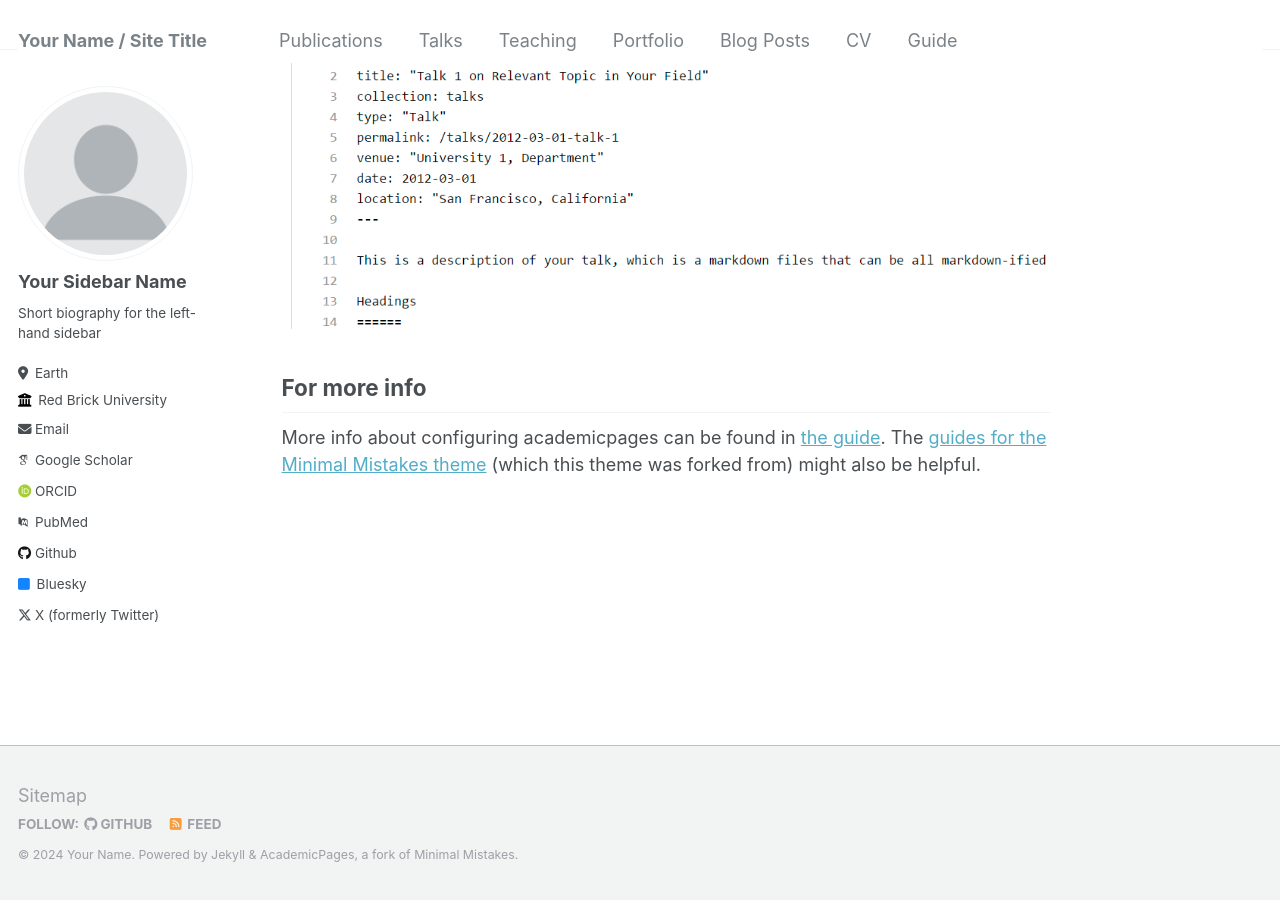
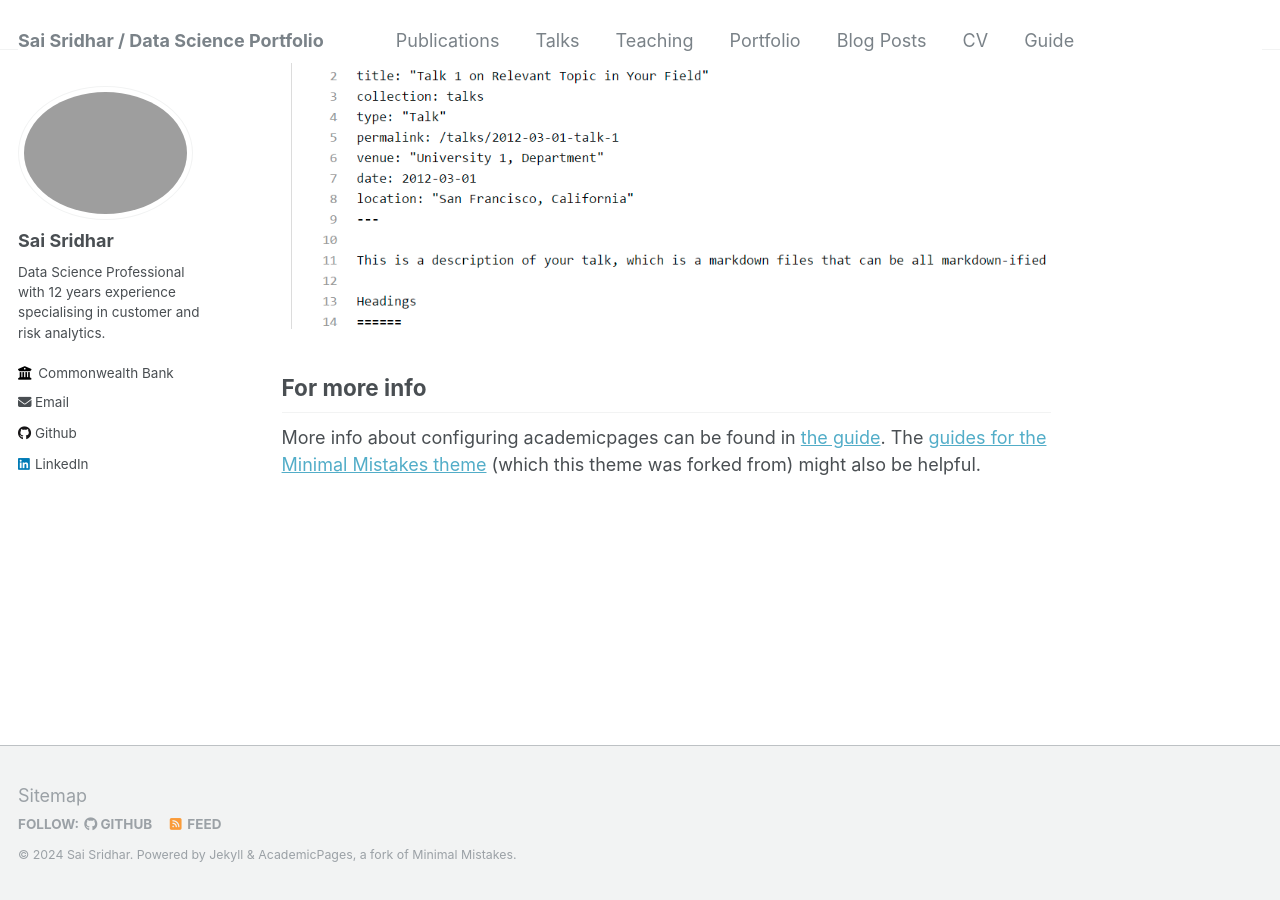
Before and after one commit to saiksridhar/saiksridhar.github.io, a Jekyll site: the page built from _pages/about.md, in a window 1280 px wide and 900 px high, scrolled down 2640 px. Built offline with Jekyll 4.4.1, drawn with Linux system fonts in a browser that asks for light colours; some web fonts are replaced.

Commit message:
Update _config.yml

```diff
--- a/_config.yml
+++ b/_config.yml
@@ -8,9 +8,9 @@
 
 # Basic Site Settings
 locale                   : "en-US"
-title                    : "Your Name / Site Title"
+title                    : "Sai Sridhar / Data Science Portfolio"
 title_separator          : "-"
-name                     : &name "Your Name"
+name                     : &name "Sai Sridhar"
 description              : &description "personal description"
 url                      : https://academicpages.github.io # the base hostname & protocol for your site e.g. "https://mmistakes.github.io"
 baseurl                  : "" # the subpath of your site, e.g. "/blog"
@@ -21,33 +21,33 @@ repository               : "academicpages/academicpages.github.io"
 #               Additional customization can be done by editing /_includes/author-profile.html
 author:
   # Biographic information
-  avatar           : "profile.png"
-  name             : "Your Sidebar Name"
+  avatar           : "S Sridhar circle crop final.jpeg"
+  name             : "Sai Sridhar"
   pronouns         : # example: "she/her"
-  bio              : "Short biography for the left-hand sidebar"
-  location         : "Earth"
-  employer         : "Red Brick University"
+  bio              : "Data Science Professional with 12 years experience specialising in customer and risk analytics."
+  # location         : "Earth"
+  employer         : "Commonwealth Bank"
   uri              : # URL
-  email            : "none@example.org"
+  email            : "saiksridhar@gmail.com"
 
   # Academic websites
   arxiv            : # URL - Update with the correct link to your profile
-  googlescholar    : "https://scholar.google.com/citations?user=PS_CX0AAAAAJ"
+  googlescholar    : # "https://scholar.google.com/citations?user=PS_CX0AAAAAJ"
   impactstory      : # URL
-  orcid            : "http://orcid.org/yourorcidurl"
-  pubmed           : "https://www.ncbi.nlm.nih.gov/pubmed/?term=john+snow"
+  orcid            : # "http://orcid.org/yourorcidurl"
+  pubmed           : # "https://www.ncbi.nlm.nih.gov/pubmed/?term=john+snow"
   researchgate     : # URL
 
   # Repositories and software development
   bitbucket        : # Username - Update with your username on the site
   codepen          : # Username
   dribbble         : # Username
-  github           : "academicpages"
+  github           : "saiksridhar"
   kaggle           : # Username
   stackoverflow    : # User number or user number and name (i.e., use "1" or "1/jeff-atwood")
 
   # Social media
-  bluesky          : "bsky.app" # Replace this with you Bluesky username
+  bluesky          : # "bsky.app" # Replace this with you Bluesky username
   facebook         : # Username
   flickr           : # Username
   foursquare       : # Username
@@ -56,7 +56,7 @@ author:
   keybase          : # Username
   instagram        : # Username
   lastfm           : # Username
-  linkedin         : # Username
+  linkedin         : "saiksridhar"
   mastodon         : # URL
   medium           : # URL
   pinterest        : # Username
@@ -64,7 +64,7 @@ author:
   steam            : # Username
   telegram         : # URL
   tumblr           : # Username
-  twitter          : "UniofOxford"  # Replace this with your X / Twitter handle
+  twitter          : # "UniofOxford"  # Replace this with your X / Twitter handle
   vine             : # Username
   weibo            : # Username
   wikipedia        : # Username
@@ -136,7 +136,7 @@ social:
 
 # Analytics
 analytics:
-  provider               :  "google-universal" # false (default), "google", "google-universal", "google-analytics-4", "custom"
+  provider               :  # "google-universal" # false (default), "google", "google-universal", "google-analytics-4", "custom"
   google:
     tracking_id          :
 
```
